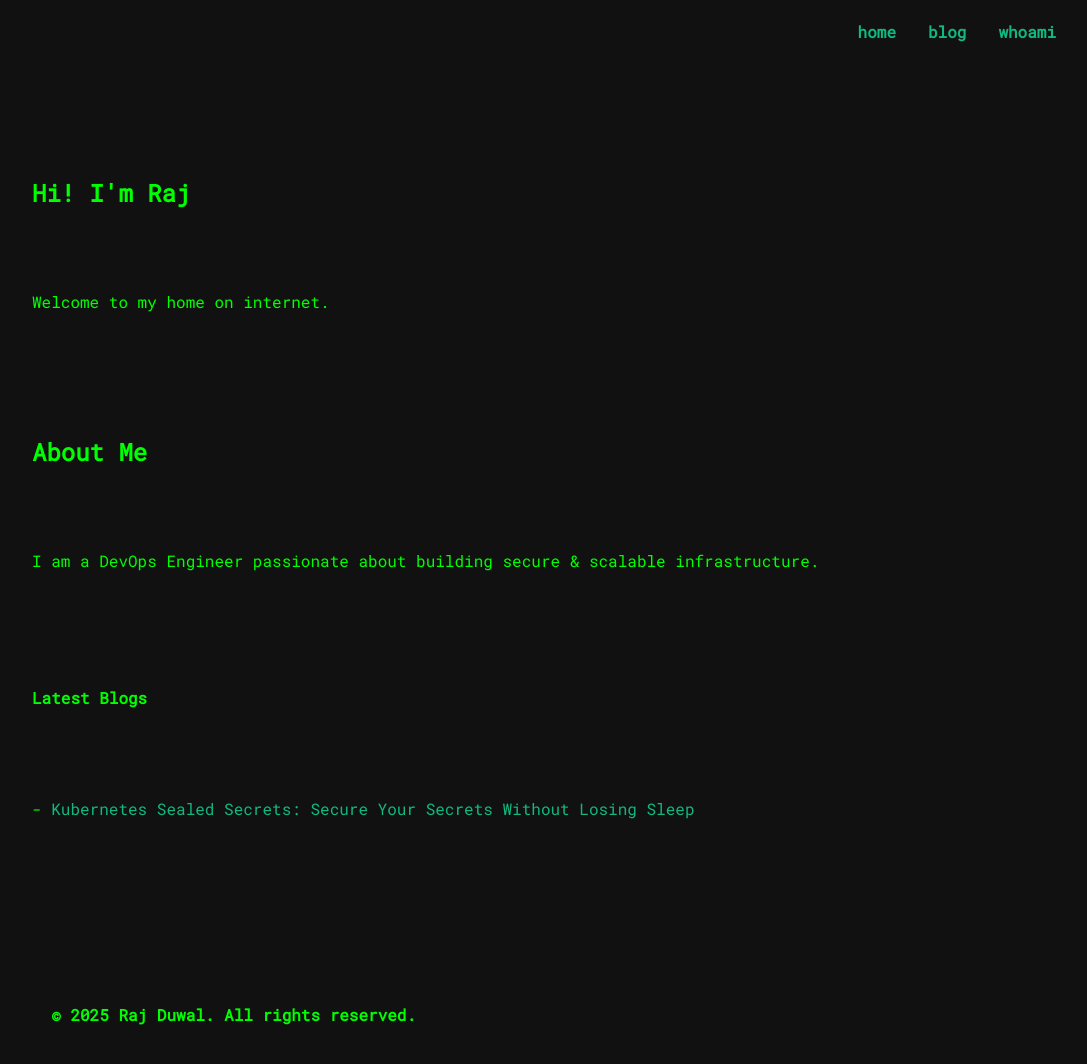
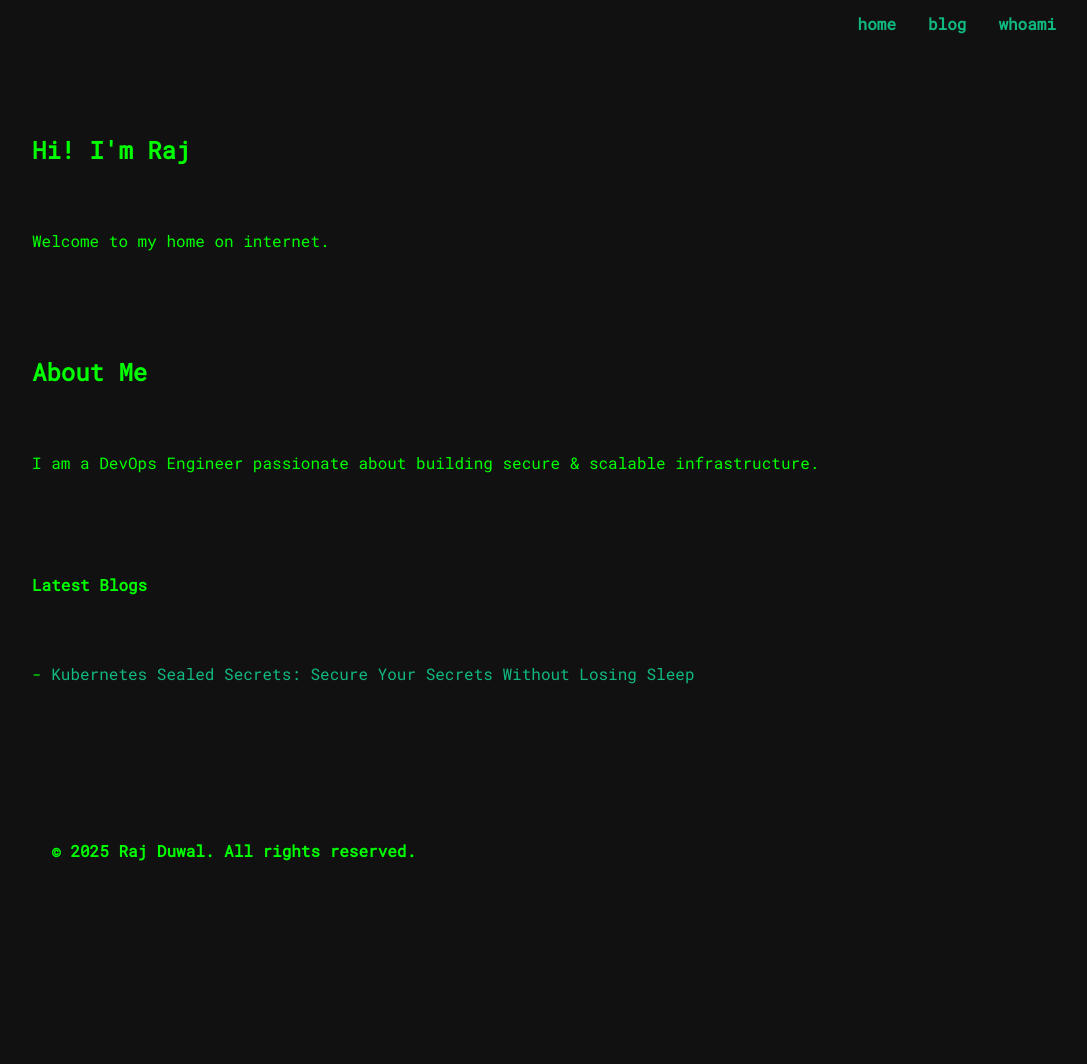
Before and after one commit to draazxp/rajduwal, a plain HTML site: page index.html in a window 1280 px wide. Shown: the part 140-1204 px from the top of the page, without its empty margins (96-1183 px from the left). After the commit the page ends 1177 px from the top, so only its background shows below. Drawn offline with Linux system fonts and the light colour scheme.

Commit message:
fixed name

```diff
--- a/index.html
+++ b/index.html
@@ -3,7 +3,7 @@
 <head>
   <meta charset="UTF-8">
   <meta name="viewport" content="width=device-width, initial-scale=1.0">
-  <title>RajD</title>
+  <title>Raj Duwal</title>
   <!-- Roboto Mono font -->
   <link href="https://fonts.googleapis.com/css2?family=Roboto+Mono&display=swap" rel="stylesheet">
   <style>
@@ -27,7 +27,7 @@
       display: flex;
       justify-content: flex-end;
       gap: 2em;
-      margin-bottom: 2em;
+      margin-bottom: 1em;
     }
     nav a {
       color: #10b981;
@@ -38,9 +38,10 @@
       text-decoration: underline;
     }
 
-    /* Consistent spacing for all elements */
+    /* Consistent tight spacing */
     h1, h2, p, div.section-title, a {
-      margin: 1em 0;
+      margin: 0.5em 0;
+      line-height: 1.4;
     }
 
     h1, h2 {
@@ -76,7 +77,7 @@
   <p>- <a href="https://medium.com/@draazxp/kubernetes-sealed-secrets-secure-your-secrets-without-losing-sleep-964ef18d9984" target="_blank">Kubernetes Sealed Secrets: Secure Your Secrets Without Losing Sleep</a></p>
 
   <!-- Footer -->
-  <div class="section-title" style="margin-top:3em;">
+  <div class="section-title" style="margin-top:2em;">
   &copy; 2025 Raj Duwal. All rights reserved.
   </div>
 </div>
```
